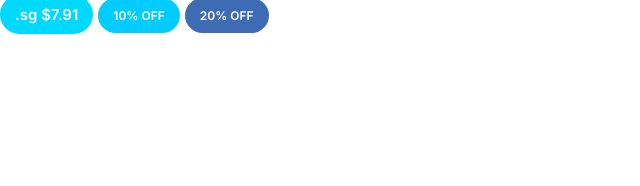
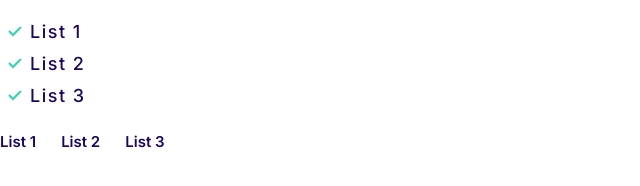
Before and after one commit to m-or/First-project, a plain HTML site: page index.html in a window 1280 px wide. Shown: the whole page, without its empty margins (0-640 px from the left). Drawn offline with Linux system fonts and the light colour scheme.

Commit message:
Build list component.

```diff
--- a/css/styles.css
+++ b/css/styles.css
@@ -141,3 +141,47 @@
        font-size: 1.2rem;
     }
  }
+
+
+ /* Lists */
+
+ .list {
+    color: var(--color-heading);
+    list-style: none;
+    padding: 0;
+ }
+
+ .list--inline .list__item {
+    display: inline-block;
+    font-size: 2rem;
+    font-weight: 600;
+    margin-right: 4rem;
+ }
+
+ .list--tick {
+    font-weight: 500;
+    letter-spacing: 1.5px;
+    list-style-image: url(/images/tick.svg);
+    padding-left: 3rem;
+ }
+
+ .list--tick .list__item {
+    padding-left: 0.5rem;
+    margin-bottom: 1rem;
+ }
+
+ @media screen and (min-width: 1024px) {
+    .list--inline .list__item {
+       font-size: 1.5rem;
+       margin-right: 2rem;
+    }
+
+    .list--tick {
+       font-size: 1.8rem;
+    }
+
+    .list--tick .list__item {
+       padding-left: 0;
+       margin-bottom: 0.5rem;
+    }
+ }
--- a/index.html
+++ b/index.html
@@ -15,9 +15,17 @@
 
 <body>
 
-    <span class="badge badge--secondary">.sg $7.91</span>
-    <span class="badge badge--secondary-dark badge--small">10% OFF</span>
-    <span class="badge badge--primary-dark badge--small">20% OFF</span>
+    <ul class="list list--tick">
+        <li class="list__item">List 1</li>
+        <li class="list__item">List 2</li>
+        <li class="list__item">List 3</li>
+    </ul>
+
+    <ul class="list list--inline">
+        <li class="list__item">List 1</li>
+        <li class="list__item">List 2</li>
+        <li class="list__item">List 3</li>
+    </ul>
 
 </body>
 
```
Also changed, not shown: components/list.html (added, +11 -0 lines), images/tick.svg (added).
